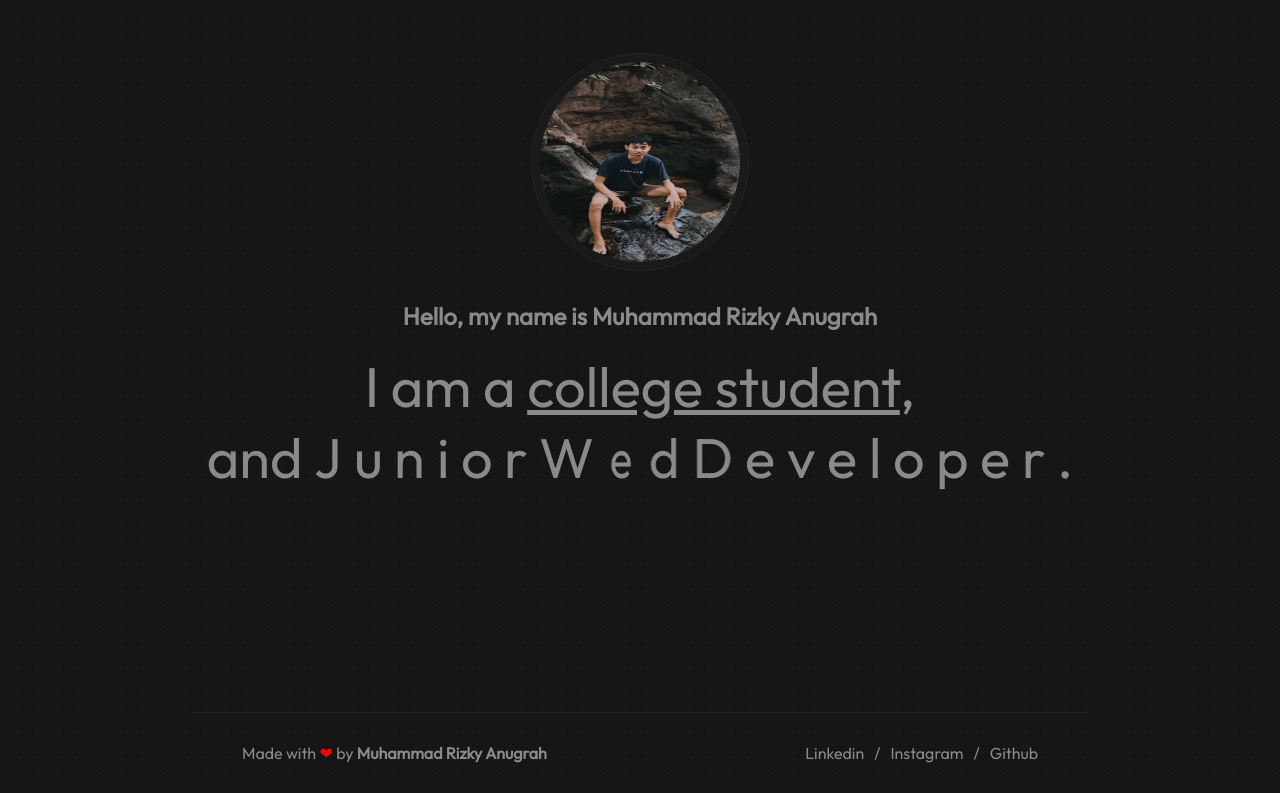
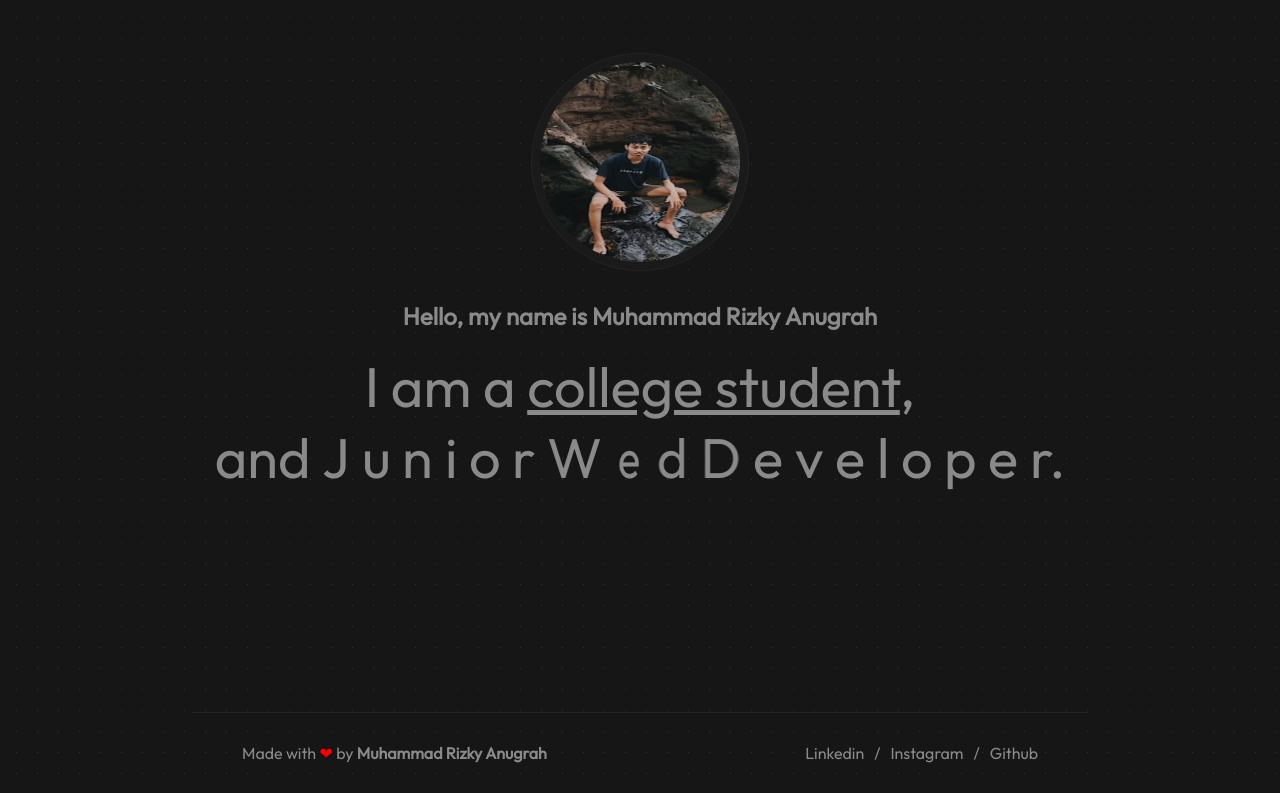
Before and after one commit to rizkyanugrah/personal-web, a plain HTML site: page index.html in a window 1280 px wide. Shown: the part 88-881 px from the top of the page. Drawn offline with Linux system fonts and the light colour scheme.

Commit message:
remove space .

```diff
--- a/index.html
+++ b/index.html
@@ -73,8 +73,7 @@
           <span style="--i: 15">o</span>
           <span style="--i: 16">p</span>
           <span style="--i: 17">e</span>
-          <span style="--i: 18">r</span>
-          <span style="--i: 19">.</span>
+          <span style="--i: 18">r.</span>
         </span>
       </p>
     </main>
```
